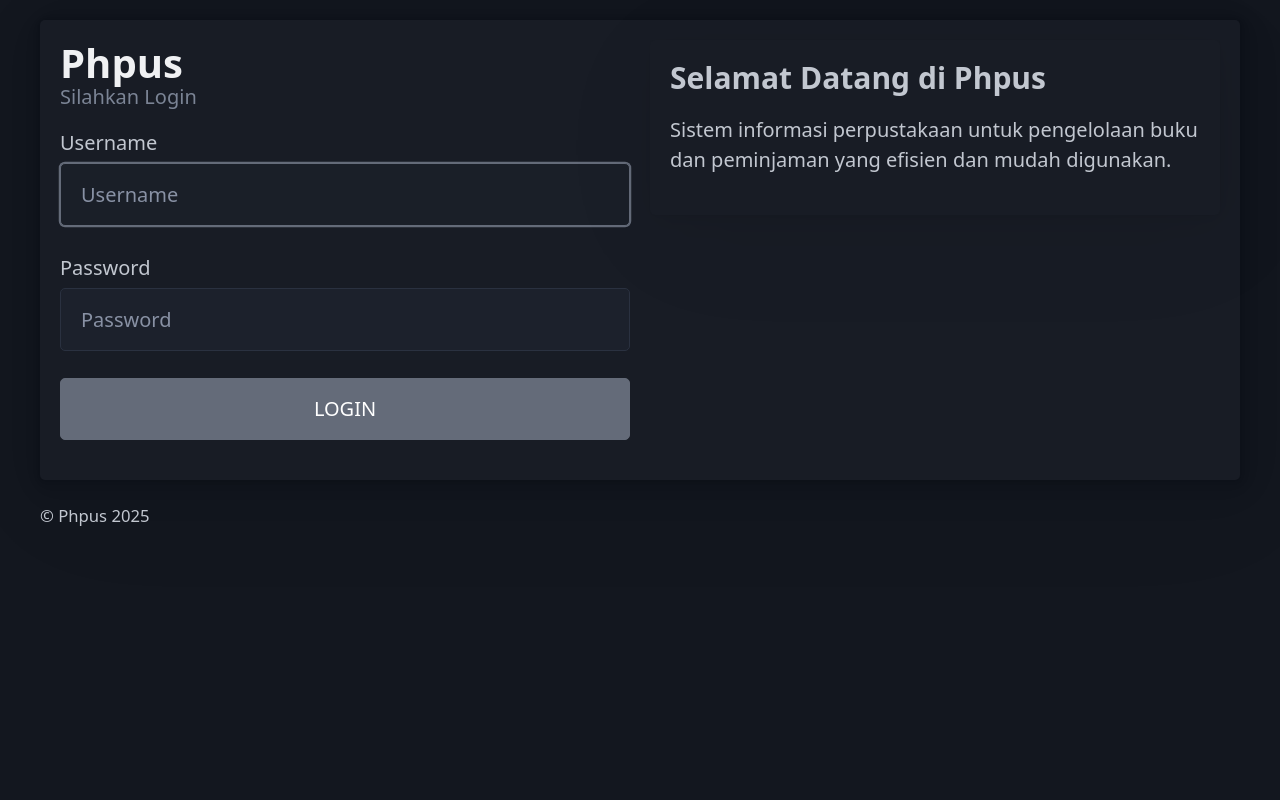
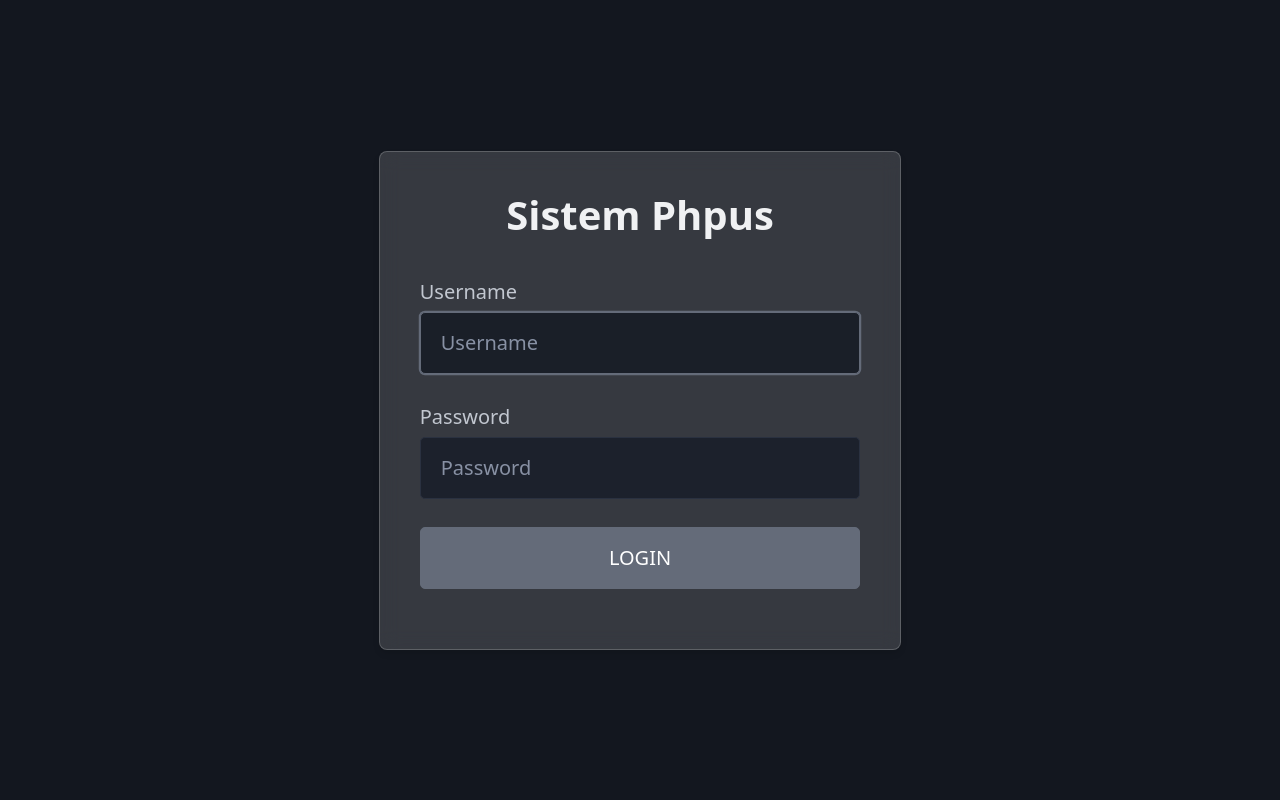
Before and after one commit to hfzrk/phpus, a PHP site: page /login.php in a window 1280 px wide. Run offline with PHP 8.4, Linux system fonts and the light colour scheme; some libraries are stand-ins or nearby versions.

Commit message:
Feat: Redesign login page and enhance book deletion process
- Introduces a modern, centered design for the login page with improved aesthetics, including a frosted glass effect.
- Modifies book deletion to remove all associated loan records. This allows books to be deleted regardless of their borrowing history, replacing the previous restriction that only blocked deletion for actively borrowed books.

```diff
--- a/login.php
+++ b/login.php
@@ -106,16 +106,40 @@
     <link rel="stylesheet" href="css/pico.css">
     <link rel="stylesheet" href="css/bootstrap-icons.css">
     <link rel="stylesheet" href="css/custom.css">
+    <style>
+        .login-container {
+            display: flex;
+            justify-content: center;
+            align-items: center;
+            min-height: 100vh;
+
+        }
+        .login-form {
+            width: 100%;
+            max-width: max-content;
+            margin: 0 auto;
+            padding: 2rem;
+            border-radius: 8px;
+            box-shadow: 0 4px 6px rgba(0, 0, 0, 0.1);
+            background-color: rgba(255, 255, 255, 0.15); /* Lighter form background */
+            backdrop-filter: blur(10px); /* Creates a frosted glass effect */
+        }
+        .login-header {
+            margin-bottom: 2rem;
+            text-align: center;
+        }
+        /* Add a subtle glow effect */
+        .login-form {
+            border: 1px solid rgba(255, 255, 255, 0.2);
+        }
+    </style>
 </head>
 <body>
-    <!-- Using Pico's grid layout for the login page -->
-    <main class="container">
-        <article class="grid">
-            <div>
-                <hgroup>
-                    <h1>Phpus</h1>
-                    <h2>Silahkan Login</h2>
-                </hgroup>
+    <main class="container login-container">
+        <div class="login-form">
+            <div class="login-header">
+                <h1>Sistem Phpus</h1>
+            </div>
 
             <?php if (!empty($error)): ?>
                 <div role="alert" class="contrast">
@@ -137,18 +161,6 @@
                 <button type="submit">LOGIN</button>
             </form>
         </div>
-
-            <div>
-                <article>
-                    <h3>Selamat Datang di Phpus</h3>
-                    <p>Sistem informasi perpustakaan untuk pengelolaan buku dan peminjaman yang efisien dan mudah digunakan.</p>
-                </article>
-            </div>
-        </article>
-
-        <footer>
-            <small>&copy; Phpus <?php echo date("Y"); ?></small>
-        </footer>
     </main>
 </body>
 </html>
```
Also changed, not shown: pages/buku/hapus_buku.php (+21 -7 lines). Lines whose indentation alone changed are shown as unchanged.
